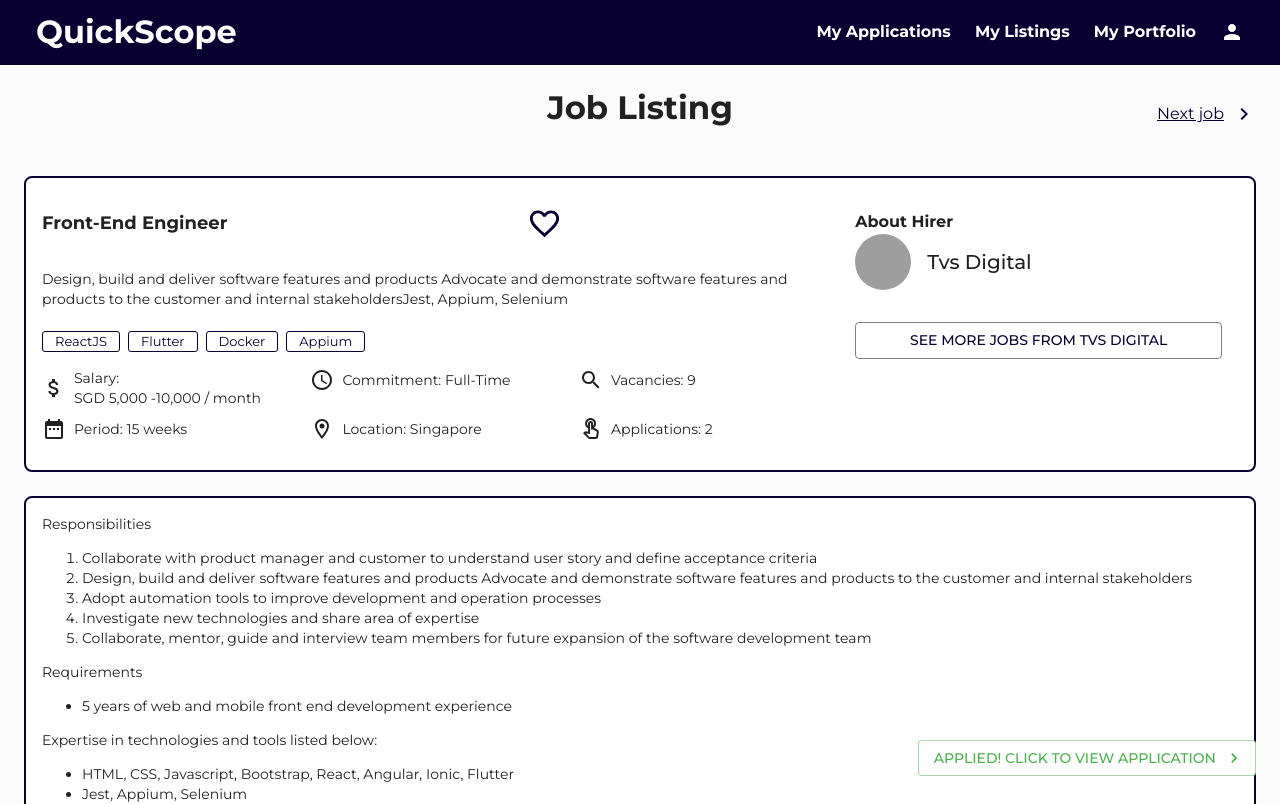
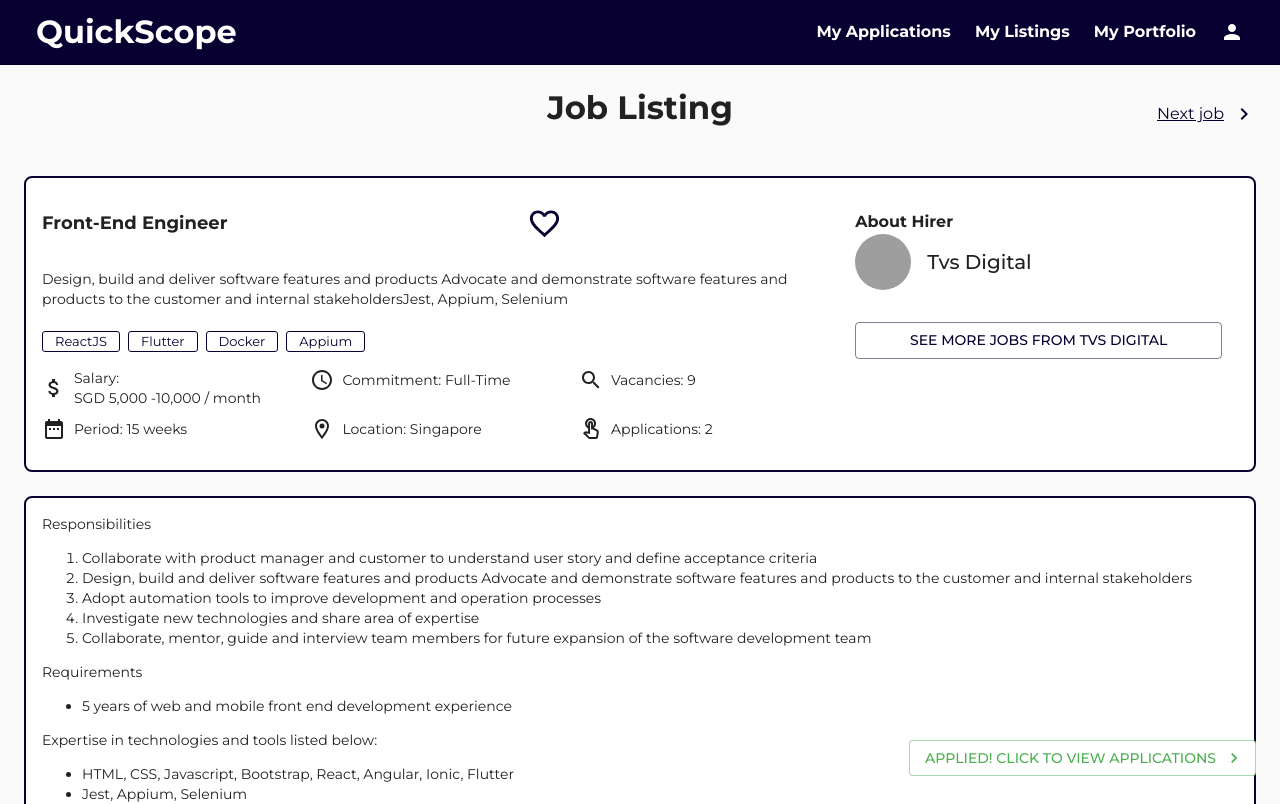
Before and after one commit to nelsontky/quickscope-frontend, a React (Create React App) app: page /jobs/1 in a window 1280 px wide. Shown: the top 804 px of the page. Built offline with nearby package versions, Linux system fonts and the light colour scheme; grey boxes are pictures that could not be loaded.

Commit message:
Add apply button

```diff
--- a/src/pages/JobListing.js
+++ b/src/pages/JobListing.js
@@ -65,6 +65,9 @@ const useStyles = makeStyles((theme) => ({
     bottom: theme.spacing(3),
     right: theme.spacing(3),
     backgroundColor: "white",
+    "&:hover": {
+      backgroundColor: "white",
+    },
   },
 }));
 
@@ -129,7 +132,7 @@ export default function JobListing() {
           variant="outlined"
           className={classes.applied}
         >
-          Applied! Click to view application
+          Applied! Click to view applications
         </GreenButton>
       )}
       <Grid className={classes.root} container direction="column" spacing={3}>
```
